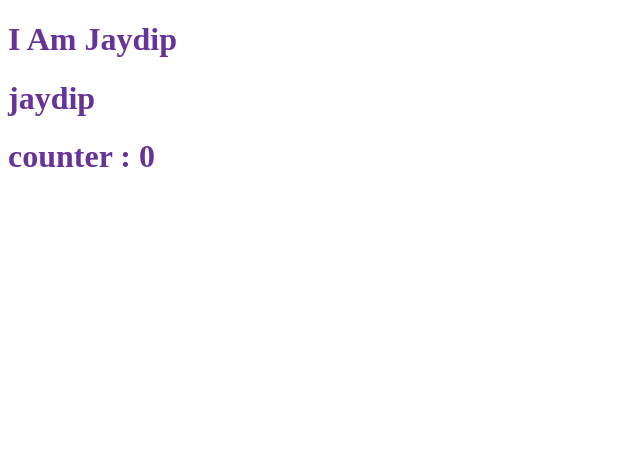
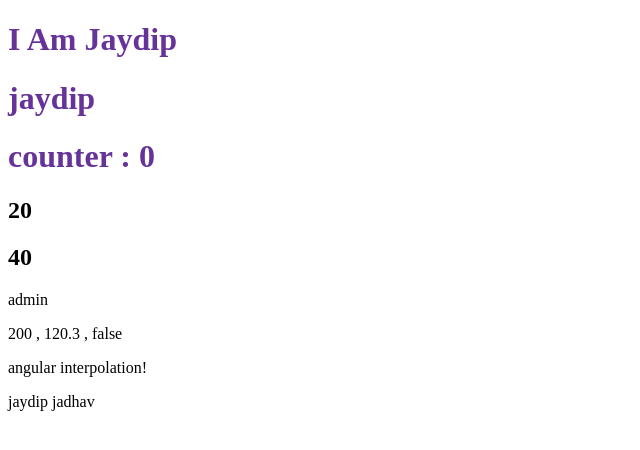
Before and after one commit to JaydipJadhav25/Angular, an Angular app: page / in a window 1280 px wide. Shown: the top 450 px of the page, without its empty margins (0-640 px from the left). Built offline with nearby package versions, Linux system fonts and the light colour scheme.

Commit message:
feat: anguler interpolations

```diff
--- a/src/app/app.html
+++ b/src/app/app.html
@@ -3,3 +3,17 @@
 
 
 <h1>counter : {{counter}}</h1>
+
+<h2>{{20}}</h2>
+<h2>{{20+20}}</h2>
+
+<!-- <h2>hiii{{30a+30b}}</h2> -->
+
+<p>{{isAdmin ? "admin" : "not ADmin"}}</p>
+
+<p>{{count}} , {{price}} , {{isLogin}}</p>
+
+
+<p>{{title2()}}</p>
+
+<p>{{getUser()}}</p>
--- a/src/app/app.ts
+++ b/src/app/app.ts
@@ -11,6 +11,17 @@ export class App {
   protected readonly title = signal('hello_angular');
   name = "jaydip";
   counter = 0;
+  isAdmin=true;
+  count = 200;
+  price = 120.300;
+  isLogin = false;
+
+  title2 = signal("angular interpolation!");
+
+
+  getUser (){
+    return "jaydip jadhav";
+  }
 
 
 }
```
